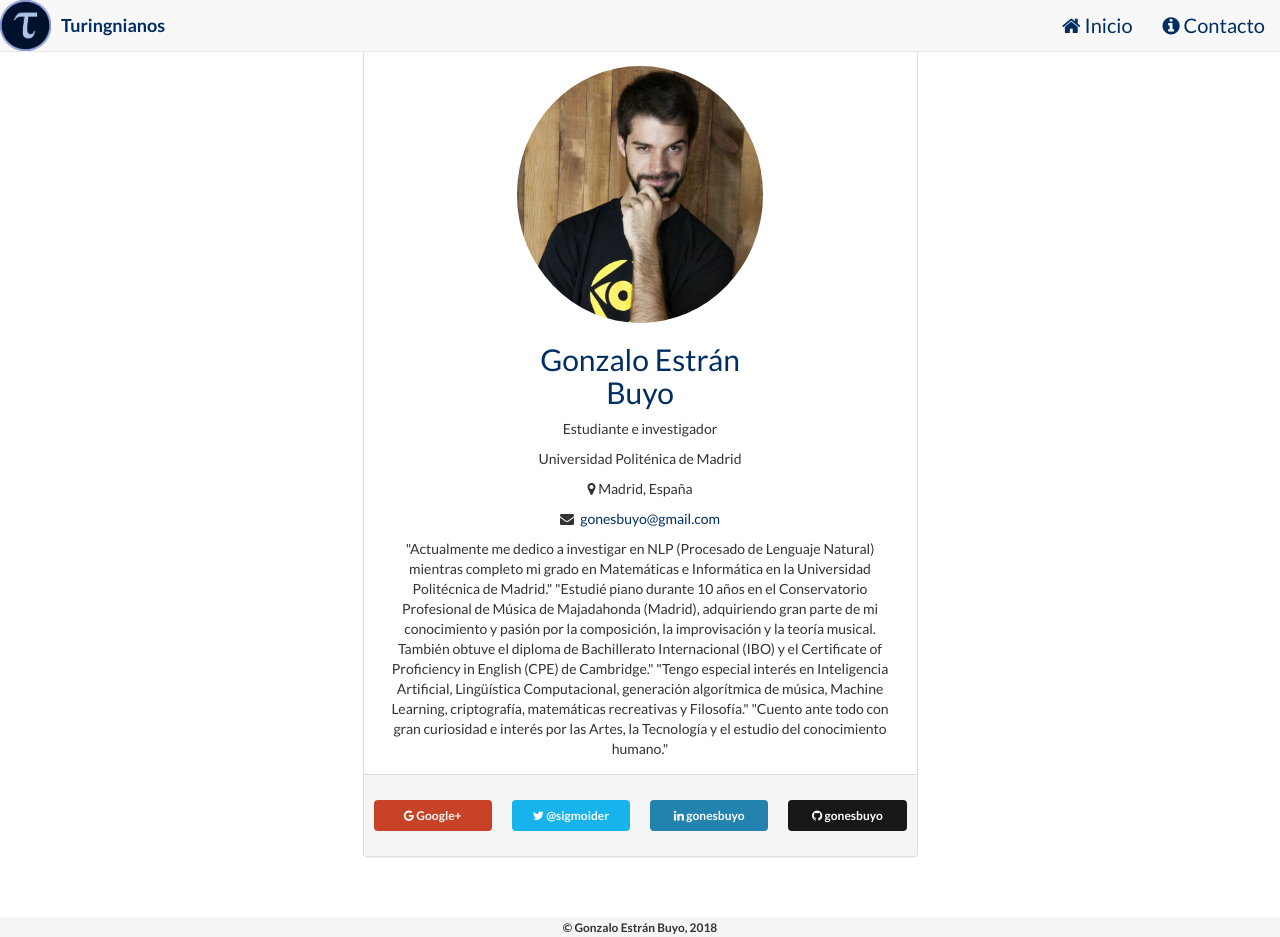
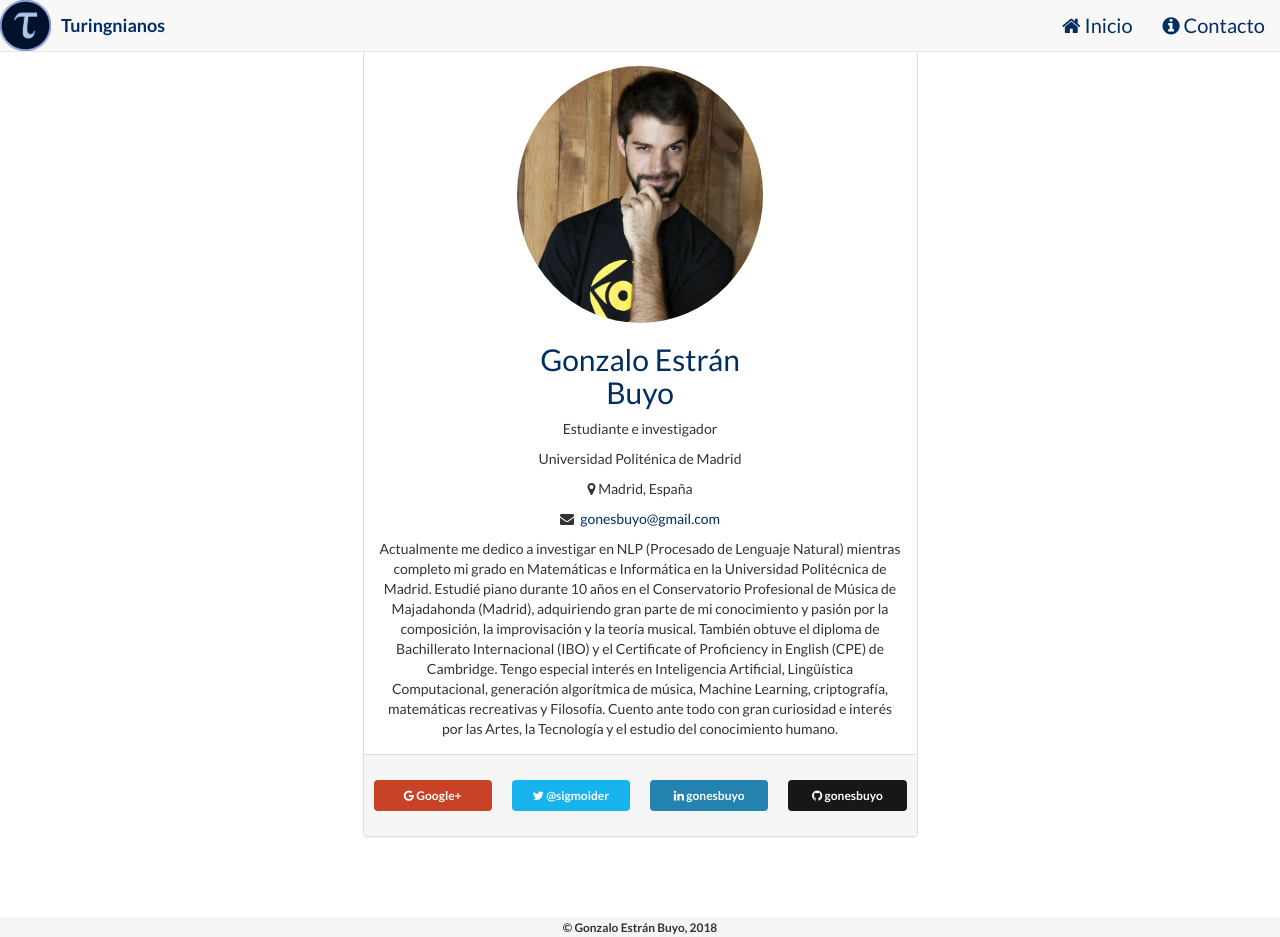
Before and after one commit to turingnianos/turingnianos.github.io, a Jekyll site: the page built from about/index.html, in a window 1280 px wide and 937 px high. Built offline with Jekyll 4.4.1, drawn with Linux system fonts in a browser that asks for light colours; nearby versions of some CDN libraries.

```diff
--- a/_data/personal.yml
+++ b/_data/personal.yml
@@ -6,13 +6,10 @@
   email: "gonesbuyo@gmail.com"
   gravatar: "/profilepic.jpg"
   bio: |
-    "Actualmente me dedico a investigar en NLP (Procesado de Lenguaje Natural) mientras completo mi grado en Matemáticas e Informática en la Universidad Politécnica de Madrid."
-
-    "Estudié piano durante 10 años en el Conservatorio Profesional de Música de Majadahonda (Madrid), adquiriendo gran parte de mi conocimiento y pasión por la composición, la improvisación y la teoría musical. También obtuve el diploma de Bachillerato Internacional (IBO) y  el Certificate of Proficiency in English (CPE) de Cambridge."
-
-    "Tengo especial interés en Inteligencia Artificial, Lingüística Computacional, generación algorítmica de música, Machine Learning, criptografía, matemáticas recreativas y Filosofía."
-
-    "Cuento ante todo con gran curiosidad e interés por las Artes, la Tecnología y el estudio del conocimiento humano."
+    Actualmente me dedico a investigar en NLP (Procesado de Lenguaje Natural) mientras completo mi grado en Matemáticas e Informática en la Universidad Politécnica de Madrid.
+    Estudié piano durante 10 años en el Conservatorio Profesional de Música de Majadahonda (Madrid), adquiriendo gran parte de mi conocimiento y pasión por la composición, la improvisación y la teoría musical. También obtuve el diploma de Bachillerato Internacional (IBO) y  el Certificate of Proficiency in English (CPE) de Cambridge.
+    Tengo especial interés en Inteligencia Artificial, Lingüística Computacional, generación algorítmica de música, Machine Learning, criptografía, matemáticas recreativas y Filosofía.
+    Cuento ante todo con gran curiosidad e interés por las Artes, la Tecnología y el estudio del conocimiento humano.
 
   #activate the social buttons you like by removing the comment
   social:
```
